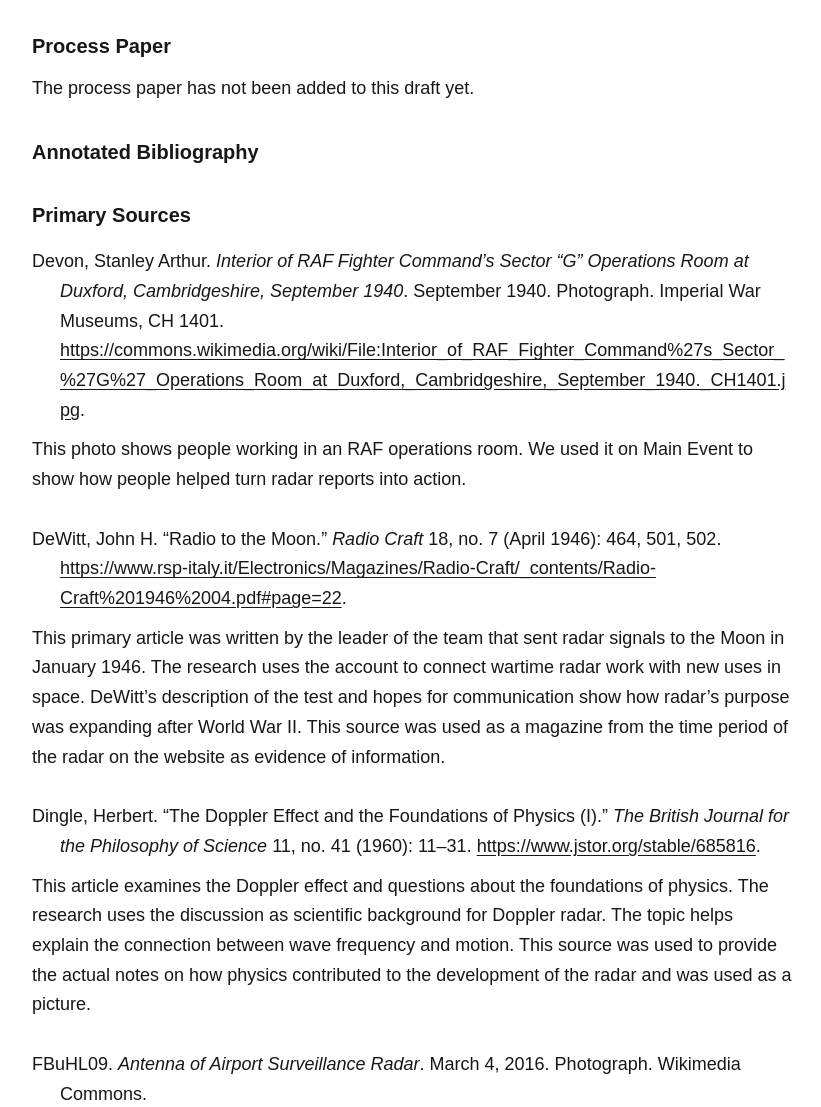
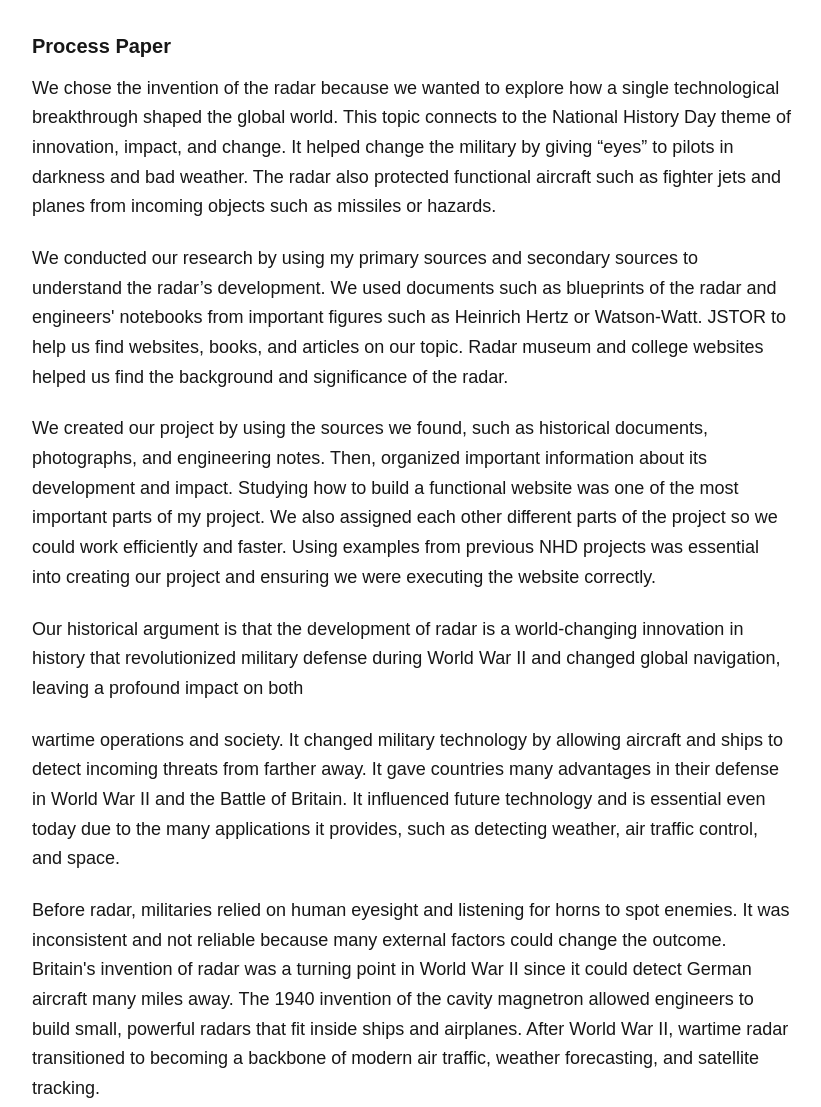
Before and after one commit to greysparks00/nhd-radar, a plain HTML site: page research.html in a window 1280 px wide. Shown: the part 713-1820 px from the top of the page, without its empty margins (68-889 px from the left). Drawn offline with Linux system fonts and the light colour scheme.

Commit message:
Add the supplied process paper above the bibliography

```diff
--- a/research.html
+++ b/research.html
@@ -18,7 +18,16 @@
   <a href="assets/images/radio-detection-patent-1934.png"><img src="assets/images/radio-detection-patent-1934.png" alt="First drawing sheet from Taylor, Young, and Hyland’s 1934 radio-detection patent" width="2320" height="3408" loading="lazy"></a>
   <figcaption>Radio-detection patent drawing, 1934. Source: <a title="Source and image information" href="https://patents.google.com/patent/US1981884A/en">Albert H. Taylor, Leo C. Young, and Lawrence A. Hyland / U.S. Patent 1,981,884 / Google Patents</a>.</figcaption>
 </figure>
-<h2>Process Paper</h2><p>The process paper has not been added to this draft yet.</p><h2 id="bibliography">Annotated Bibliography</h2>
+<section aria-labelledby="process-paper">
+<h2 id="process-paper">Process Paper</h2>
+<p>We chose the invention of the radar because we wanted to explore how a single technological breakthrough shaped the global world. This topic connects to the National History Day theme of innovation, impact, and change. It helped change the military by giving “eyes” to pilots in darkness and bad weather. The radar also protected functional aircraft such as fighter jets and planes from incoming objects such as missiles or hazards.</p>
+<p>We conducted our research by using my primary sources and secondary sources to understand the radar’s development. We used documents such as blueprints of the radar and engineers' notebooks from important figures such as Heinrich Hertz or Watson-Watt. JSTOR to help us find websites, books, and articles on our topic. Radar museum and college websites helped us find the background and significance of the radar.</p>
+<p>We created our project by using the sources we found, such as historical documents, photographs, and engineering notes. Then, organized important information about its development and impact. Studying how to build a functional website was one of the most important parts of my project. We also assigned each other different parts of the project so we could work efficiently and faster. Using examples from previous NHD projects was essential into creating our project and ensuring we were executing the website correctly.</p>
+<p>Our historical argument is that the development of radar is a world-changing innovation in history that revolutionized military defense during World War II and changed global navigation, leaving a profound impact on both</p>
+<p>wartime operations and society. It changed military technology by allowing aircraft and ships to detect incoming threats from farther away. It gave countries many advantages in their defense in World War II and the Battle of Britain. It influenced future technology and is essential even today due to the many applications it provides, such as detecting weather, air traffic control, and space.</p>
+<p>Before radar, militaries relied on human eyesight and listening for horns to spot enemies. It was inconsistent and not reliable because many external factors could change the outcome. Britain's invention of radar was a turning point in World War II since it could detect German aircraft many miles away. The 1940 invention of the cavity magnetron allowed engineers to build small, powerful radars that fit inside ships and airplanes. After World War II, wartime radar transitioned to becoming a backbone of modern air traffic, weather forecasting, and satellite tracking.</p>
+</section>
+<h2 id="bibliography">Annotated Bibliography</h2>
 <h2 id="primary-sources">Primary Sources</h2>
 <ol class="bibliography">
 <li id="image-source-duxford-operations-1940">
```
